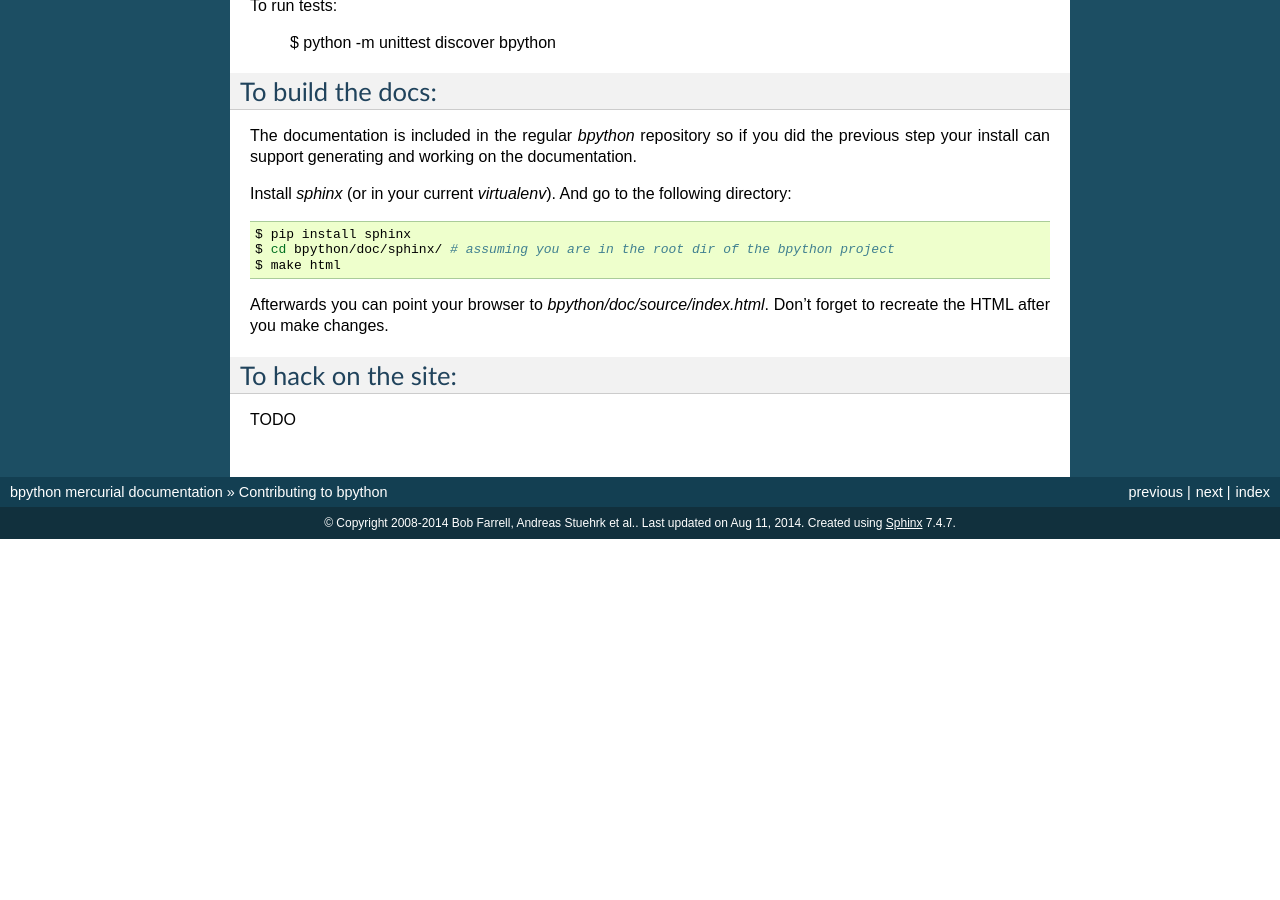
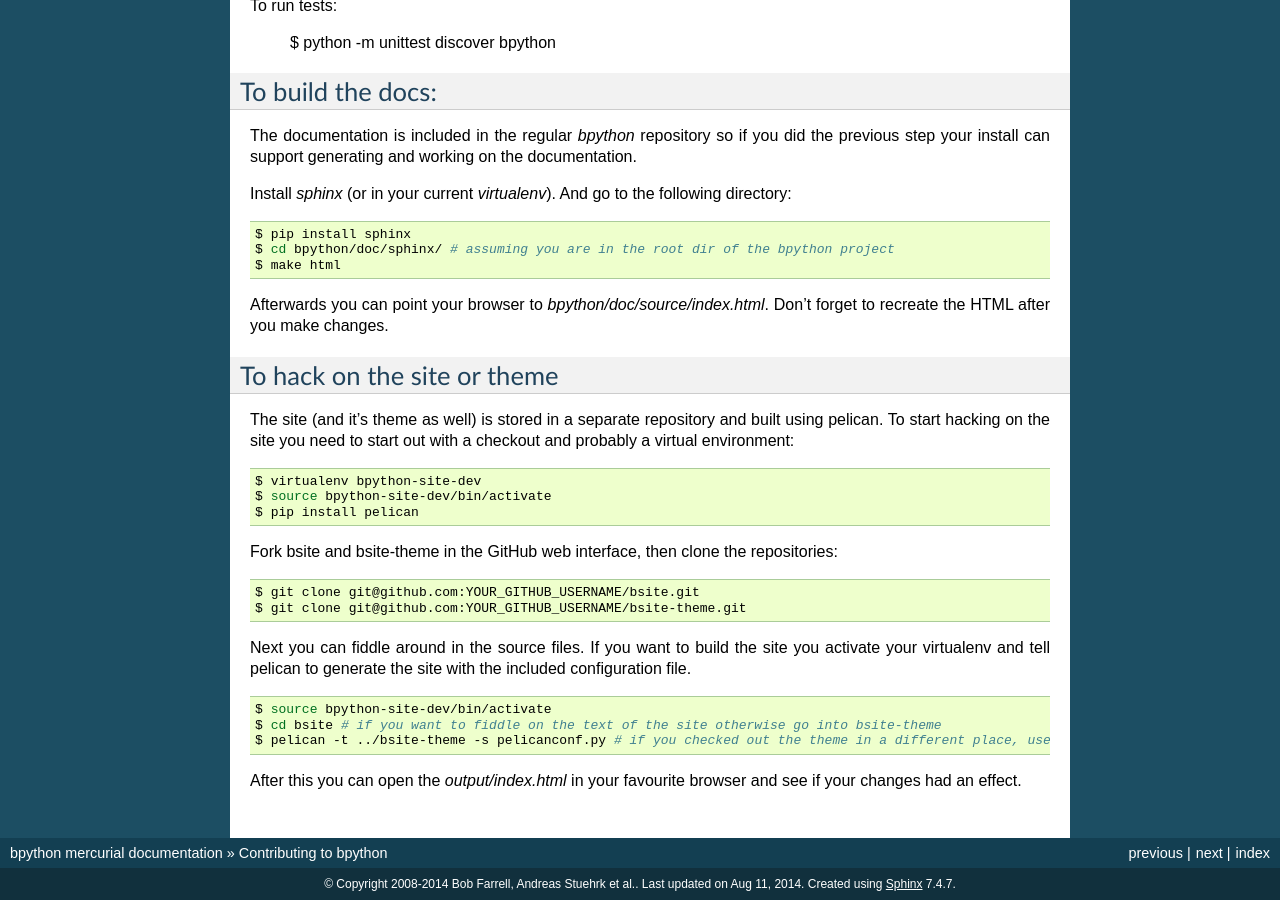
Before and after one commit to bpython/bpython, a Sphinx documentation site: the page built from doc/sphinx/source/contributing.rst, in a window 1280 px wide and 900 px high, scrolled down 724 px. Built offline with Sphinx 7.4.7, drawn with Linux system fonts in a browser that asks for light colours; pages that are not in the unit, such as notebooks, are missing from menus; before the commit the page ends 1263 px from its top, so only the background shows below that; some of the changed text lies outside the part shown.

Commit message:
Added information about hacking on site and theme

```diff
--- a/doc/sphinx/source/contributing.rst
+++ b/doc/sphinx/source/contributing.rst
@@ -66,10 +66,39 @@ Afterwards you can point your browser to `bpython/doc/source/index.html`. Don't
 to recreate the HTML after you make changes.
 
 
-To hack on the site:
---------------------
+To hack on the site or theme
+----------------------------
 
-TODO
+The site (and it's theme as well) is stored in a separate repository and built using
+pelican. To start hacking on the site you need to start out with a checkout and
+probably a virtual environment:
+
+.. code-block:: bash
+
+    $ virtualenv bpython-site-dev
+    $ source bpython-site-dev/bin/activate
+    $ pip install pelican
+
+Fork bsite and bsite-theme in the GitHub web interface, then clone the
+repositories:
+
+.. code-block:: bash
+
+    $ git clone git@github.com:YOUR_GITHUB_USERNAME/bsite.git
+    $ git clone git@github.com:YOUR_GITHUB_USERNAME/bsite-theme.git
+
+Next you can fiddle around in the source files. If you want to build the site
+you activate your virtualenv and tell pelican to generate the site with the
+included configuration file.
+
+.. code-block:: bash
+
+    $ source bpython-site-dev/bin/activate
+    $ cd bsite # if you want to fiddle on the text of the site otherwise go into bsite-theme
+    $ pelican -t ../bsite-theme -s pelicanconf.py # if you checked out the theme in a different place, use that path
+
+After this you can open the `output/index.html` in your favourite browser and see
+if your changes had an effect.
 
 ..  _GitHub issue tracker: https://github.com/bpython/bpython/issues
 .. _bite-size: https://github.com/bpython/bpython/labels/bitesize
```
